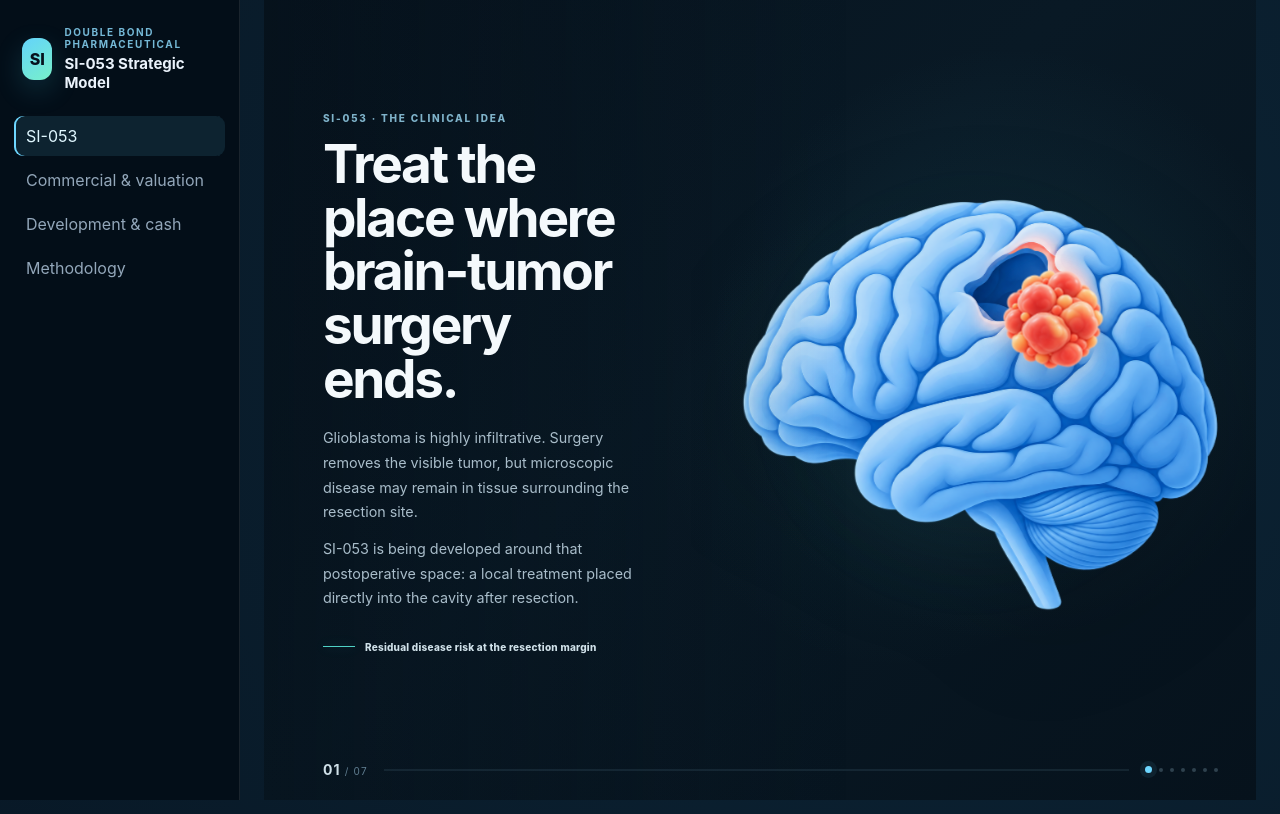
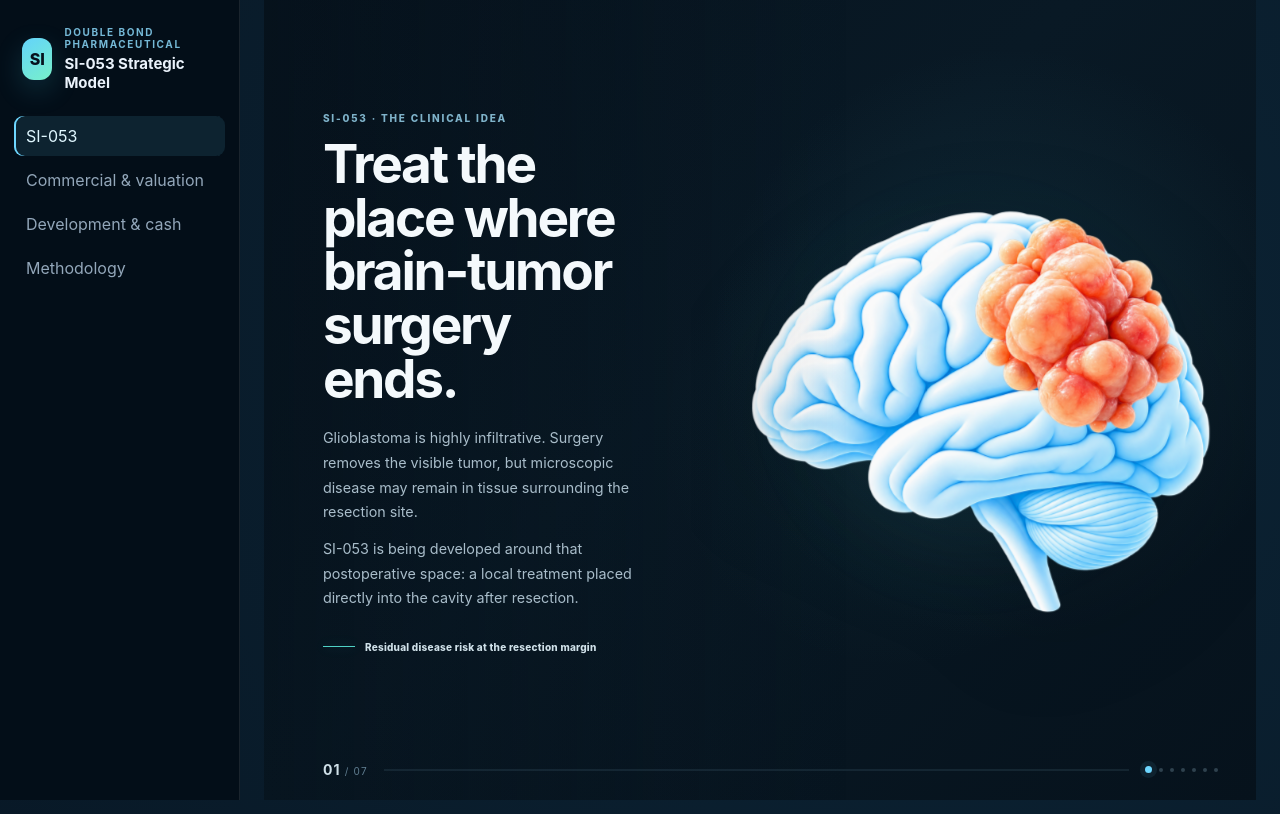
Before and after one commit to dilovankamil/market-revenue-model, a React (Vite) app: page / in a window 1280 px wide. Shown: the top 814 px of the page. Built offline with nearby package versions, Linux system fonts and the light colour scheme.

Commit message:
Layer SI-053 story assets on one fixed brain canvas
* Use fixed layered story asset stack

* Lock story overlays to one visual coordinate system

```diff
--- a/src/components/Si053StoryPage.tsx
+++ b/src/components/Si053StoryPage.tsx
@@ -84,88 +84,87 @@ const smooth = (from: number, to: number, value: number) => {
   return t * t * (3 - 2 * t);
 };
 
-const assetFile = (index: number) =>
-  `${import.meta.env.BASE_URL}story/${encodeURIComponent(`ChatGPT Image Sep 1, 2026, 05_14_05 PM (${index}).png`)}`;
+const storyAsset = (filename: string) =>
+  `${import.meta.env.BASE_URL}story/${encodeURIComponent(filename)}`;
 
 const storyAssets = {
-  brain: assetFile(1),
-  tumor: assetFile(2),
-  bbb: assetFile(3),
-  delivery: assetFile(4),
-  pathway: assetFile(5),
-  platform: assetFile(6),
+  brain: storyAsset('ChatGPT Image Sep 1, 2026, 05_59_27 PM (1).png'),
+  tumor: storyAsset('ChatGPT Image Sep 1, 2026, 05_59_27 PM (2).png'),
+  cavity: storyAsset('ChatGPT Image Sep 1, 2026, 05_59_28 PM (3).png'),
+  bbb: storyAsset('ChatGPT Image Sep 1, 2026, 05_59_28 PM (4).png'),
+  needle: storyAsset('ChatGPT Image Sep 1, 2026, 05_59_28 PM (5).png'),
+  pathway: storyAsset('ChatGPT Image Sep 1, 2026, 05_59_29 PM (6).png'),
+  platform: storyAsset('ChatGPT Image Sep 1, 2026, 05_59_29 PM (7).png'),
 };
 
 function ContinuousVisual({ position }: { position: number }) {
-  const tumorOut = smooth(0.16, 0.92, position);
-  const bbbIn = smooth(1.42, 1.92, position);
-  const deliveryIn = smooth(2.55, 3.05, position);
-  const releaseEmphasis = smooth(3.35, 4.05, position);
-  const workflowIn = smooth(4.5, 4.98, position);
-  const platformIn = smooth(5.5, 5.98, position);
+  const tumorOut = smooth(0.18, 0.92, position);
 
-  const brainOpacity = (1 - bbbIn) * (1 - workflowIn);
-  const bbbOpacity = bbbIn * (1 - deliveryIn) * (1 - workflowIn);
-  const deliveryOpacity = deliveryIn * (1 - workflowIn);
-  const pathwayOpacity = workflowIn * (1 - platformIn);
+  const cavityAfterResection = smooth(0.28, 0.92, position) * (1 - smooth(1.34, 1.82, position));
+  const bbbOpacity = smooth(1.42, 1.92, position) * (1 - smooth(2.42, 2.92, position));
+  const cavityDuringTreatment = smooth(2.48, 2.96, position) * (1 - smooth(4.48, 4.96, position));
+  const needleOpacity = smooth(2.58, 3.06, position) * (1 - smooth(4.5, 4.98, position));
+
+  const pathwayIn = smooth(4.56, 5.0, position);
+  const platformIn = smooth(5.54, 5.98, position);
+
+  const brainOpacity = 1 - pathwayIn;
+  const cavityOpacity = Math.min(1, cavityAfterResection + cavityDuringTreatment) * brainOpacity;
+  const tumorOpacity = (1 - tumorOut) * brainOpacity;
+  const outlineOpacity = bbbOpacity * brainOpacity;
+  const treatmentOpacity = needleOpacity * brainOpacity;
+  const pathwayOpacity = pathwayIn * (1 - platformIn);
   const platformOpacity = platformIn;
-  const tumorOpacity = (1 - tumorOut) * brainOpacity;
-  const tumorScale = 1 - tumorOut * 0.16;
-  const deliveryScale = 0.985 + releaseEmphasis * 0.015;
 
   return (
     <div className="si-cinema-visual-shell">
       <div className="si-cinema-ambient" />
 
+      <div className="si-story-stack">
         <img
           src={storyAssets.brain}
           alt=""
-        className="si-story-image si-story-brain"
+          className="si-story-layer si-story-layer-brain"
           style={{ opacity: brainOpacity }}
         />
-
+        <img
+          src={storyAssets.cavity}
+          alt=""
+          className="si-story-layer si-story-layer-cavity"
+          style={{ opacity: cavityOpacity }}
+        />
         <img
           src={storyAssets.tumor}
           alt=""
-        className="si-story-image si-story-tumor"
-        style={{
-          opacity: tumorOpacity,
-          transform: `translate(-50%, -50%) scale(${tumorScale})`,
-        }}
+          className="si-story-layer si-story-layer-tumor"
+          style={{ opacity: tumorOpacity }}
         />
-
         <img
           src={storyAssets.bbb}
           alt=""
-        className="si-story-image si-story-brain si-story-bbb"
-        style={{ opacity: bbbOpacity }}
+          className="si-story-layer si-story-layer-bbb"
+          style={{ opacity: outlineOpacity }}
         />
-
         <img
-        src={storyAssets.delivery}
+          src={storyAssets.needle}
           alt=""
-        className="si-story-image si-story-brain si-story-delivery"
-        style={{ opacity: deliveryOpacity, transform: `translate(-50%, -50%) scale(${deliveryScale})` }}
+          className="si-story-layer si-story-layer-needle"
+          style={{ opacity: treatmentOpacity }}
         />
+      </div>
 
       <img
         src={storyAssets.pathway}
         alt=""
-        className="si-story-image si-story-wide"
-        style={{
-          opacity: pathwayOpacity,
-          transform: `translate(-50%, calc(-50% + ${14 * (1 - workflowIn)}px))`,
-        }}
+        className="si-story-standalone si-story-pathway"
+        style={{ opacity: pathwayOpacity }}
       />
 
       <img
         src={storyAssets.platform}
         alt=""
-        className="si-story-image si-story-platform"
-        style={{
-          opacity: platformOpacity,
-          transform: `translateY(${12 * (1 - platformIn)}px) scale(${0.985 + platformIn * 0.015})`,
-        }}
+        className="si-story-standalone si-story-platform"
+        style={{ opacity: platformOpacity }}
       />
     </div>
   );
--- a/src/story-v16.css
+++ b/src/story-v16.css
@@ -142,62 +142,62 @@
   pointer-events: none;
 }
 
-.si-story-image {
+/*
+ * Scenes 1–5 deliberately share one immutable coordinate system.
+ * Each source is a full transparent 1:1 canvas generated against the same
+ * master brain, so every layer gets exactly the same box and transform.
+ */
+.si-story-stack {
   position: absolute;
+  left: 50%;
+  top: 50%;
+  width: min(88%, 820px);
+  aspect-ratio: 1;
+  transform: translate(-50%, -50%);
+  pointer-events: none;
+  filter: drop-shadow(0 28px 52px rgba(0, 0, 0, .16));
+}
+
+.si-story-layer {
+  position: absolute;
+  inset: 0;
+  width: 100%;
+  height: 100%;
   display: block;
+  object-fit: contain;
   user-select: none;
   pointer-events: none;
-  will-change: opacity, transform;
-  transform-origin: center center;
+  will-change: opacity;
 }
 
-.si-story-brain {
+.si-story-layer-brain { z-index: 1; }
+.si-story-layer-cavity { z-index: 2; }
+.si-story-layer-tumor { z-index: 3; }
+.si-story-layer-bbb { z-index: 4; }
+.si-story-layer-needle { z-index: 5; }
+
+.si-story-standalone {
+  position: absolute;
   left: 50%;
   top: 50%;
-  width: min(91%, 790px);
-  height: 91%;
+  display: block;
   object-fit: contain;
   transform: translate(-50%, -50%);
-  filter: drop-shadow(0 28px 52px rgba(0, 0, 0, .18));
+  transform-origin: center center;
+  user-select: none;
+  pointer-events: none;
+  will-change: opacity;
+  filter: drop-shadow(0 22px 44px rgba(0, 0, 0, .14));
 }
 
-.si-story-tumor {
-  left: 64%;
-  top: 39%;
-  width: min(20%, 175px);
-  height: auto;
-  object-fit: contain;
-  z-index: 3;
-  filter: drop-shadow(0 8px 18px rgba(105, 42, 34, .2));
-}
-
-.si-story-bbb {
-  z-index: 2;
-}
-
-.si-story-delivery {
-  z-index: 2;
-}
-
-.si-story-wide {
-  left: 50%;
-  top: 50%;
+.si-story-pathway {
   width: min(106%, 980px);
-  height: 76%;
-  object-fit: contain;
-  transform: translate(-50%, -50%);
-  filter: drop-shadow(0 22px 42px rgba(0, 0, 0, .16));
+  height: 78%;
 }
 
 .si-story-platform {
-  left: 50%;
-  top: 50%;
-  width: min(94%, 870px);
-  height: 84%;
-  object-fit: contain;
-  transform-origin: center center;
-  translate: -50% -50%;
-  filter: drop-shadow(0 22px 44px rgba(0, 0, 0, .16));
+  width: min(92%, 870px);
+  height: 86%;
 }
 
 .si-cinema-ui {
@@ -275,10 +275,8 @@
     font-size: clamp(34px, 4vw, 50px);
   }
 
-  .si-story-tumor {
-    left: 64%;
-    top: 39%;
-    width: 21%;
+  .si-story-stack {
+    width: min(87%, 740px);
   }
 }
 
@@ -321,24 +319,17 @@
     min-height: 0;
   }
 
-  .si-story-brain {
-    width: min(84vw, 570px);
-    height: 96%;
+  .si-story-stack {
+    width: min(72vw, 500px);
   }
 
-  .si-story-tumor {
-    left: 64%;
-    top: 39%;
-    width: min(18vw, 120px);
-  }
-
-  .si-story-wide {
-    width: min(104vw, 760px);
+  .si-story-pathway {
+    width: min(102vw, 760px);
     height: 86%;
   }
 
   .si-story-platform {
-    width: min(92vw, 620px);
+    width: min(88vw, 620px);
     height: 90%;
   }
 
@@ -402,6 +393,10 @@
     grid-template-rows: minmax(225px, 49%) minmax(280px, 51%);
   }
 
+  .si-story-stack {
+    width: min(70vw, 330px);
+  }
+
   .si-cinema-copy-step {
     top: 14px;
     left: 17px;
@@ -428,7 +423,8 @@
 @media (prefers-reduced-motion: reduce) {
   .si-cinema-progress i,
   .si-cinema-dots b,
-  .si-story-image {
+  .si-story-layer,
+  .si-story-standalone {
     transition: none !important;
   }
 }
```
Lines whose indentation alone changed are shown as unchanged.
